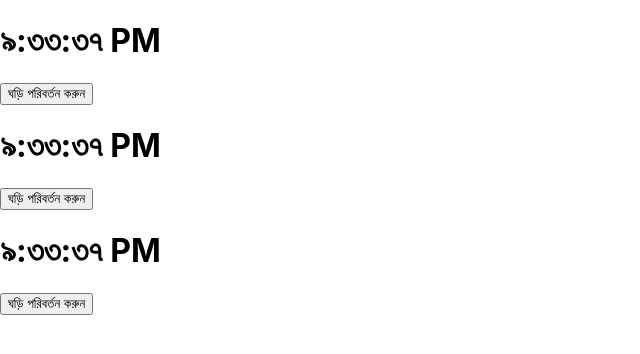
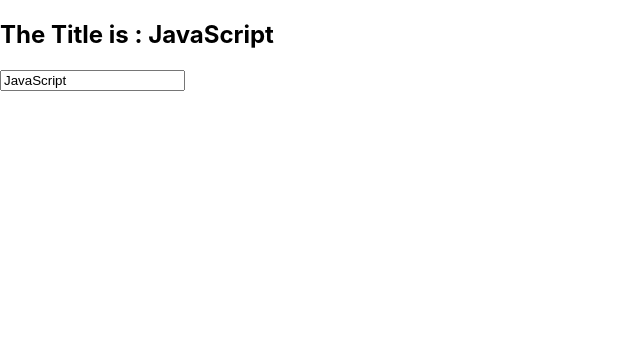
Before and after one commit to naimahassan43/react-basics, a React (Create React App) app: page / in a window 1280 px wide. Shown: the top 354 px of the page, without its empty margins (0-640 px from the left). Built offline with nearby package versions, Linux system fonts and the light colour scheme.

Commit message:
Form:Controlled Components-input type text

```diff
--- a/src/App.js
+++ b/src/App.js
@@ -1,10 +1,12 @@
-import ClockList from "./components/ClockList";
+// import ClockList from "./components/ClockList";
+import Form from "./components/Form";
 
 function App() {
-  const quantities = [1, 2, 3];
+  // const quantities = [1, 2, 3];
   return (
     <div>
-      <ClockList quantities={quantities} />
+      <Form />
+      {/* <ClockList quantities={quantities} /> */}
     </div>
   );
 }
--- /dev/null
+++ b/src/components/Form.js
@@ -0,0 +1,28 @@
+import React from "react";
+
+export default class Form extends React.Component {
+  state = {
+    title: "JavaScript",
+  };
+
+  handleChange = (e) => {
+    console.log(e.target.value);
+    this.setState({ title: e.target.value });
+  };
+  render() {
+    const { title } = this.state;
+    return (
+      <div>
+        <form>
+          <h2>The Title is : {title}</h2>
+          <input
+            type="text"
+            placeholder="Enter Title"
+            value={title}
+            onChange={this.handleChange}
+          />
+        </form>
+      </div>
+    );
+  }
+}
```
